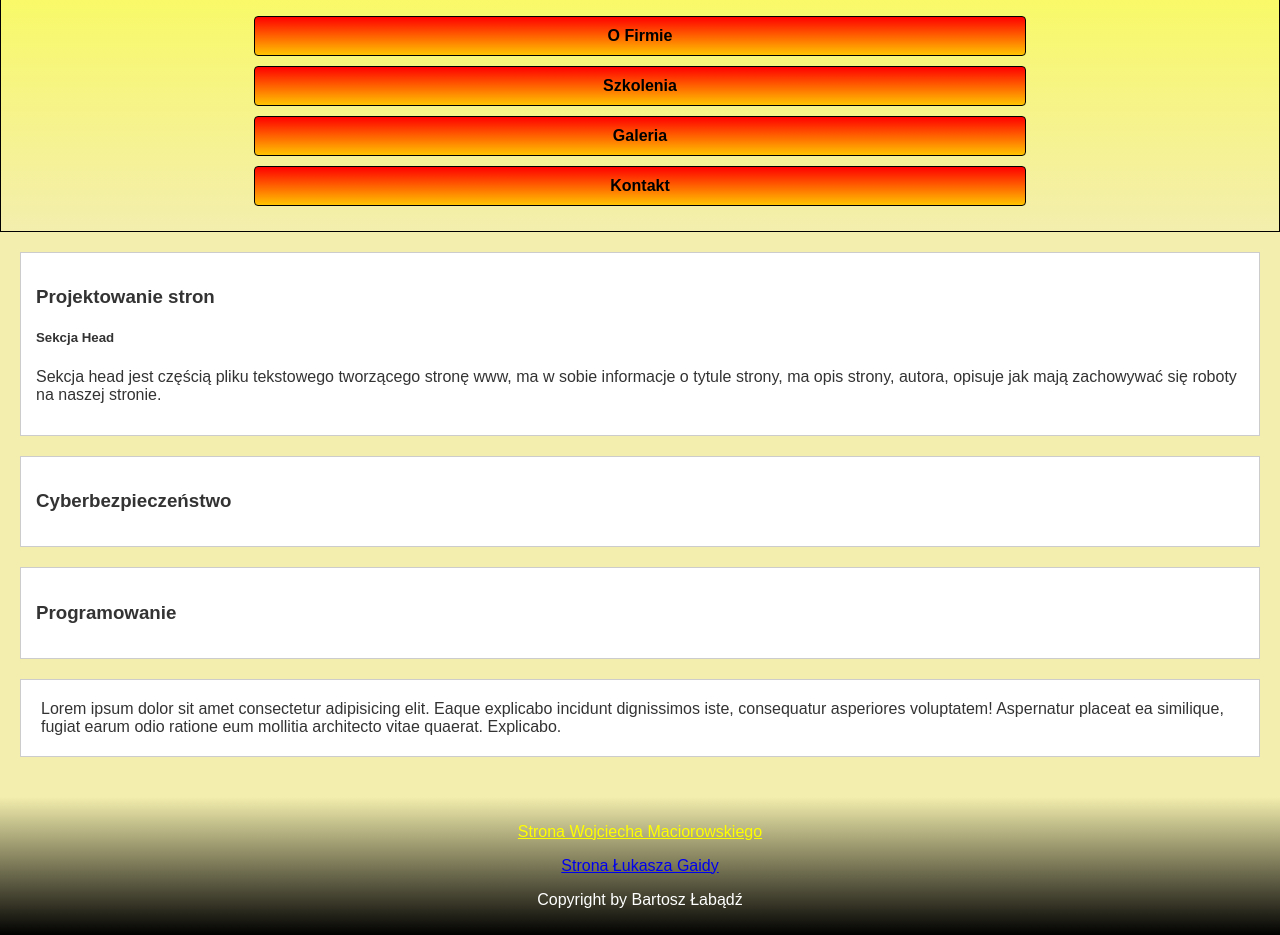
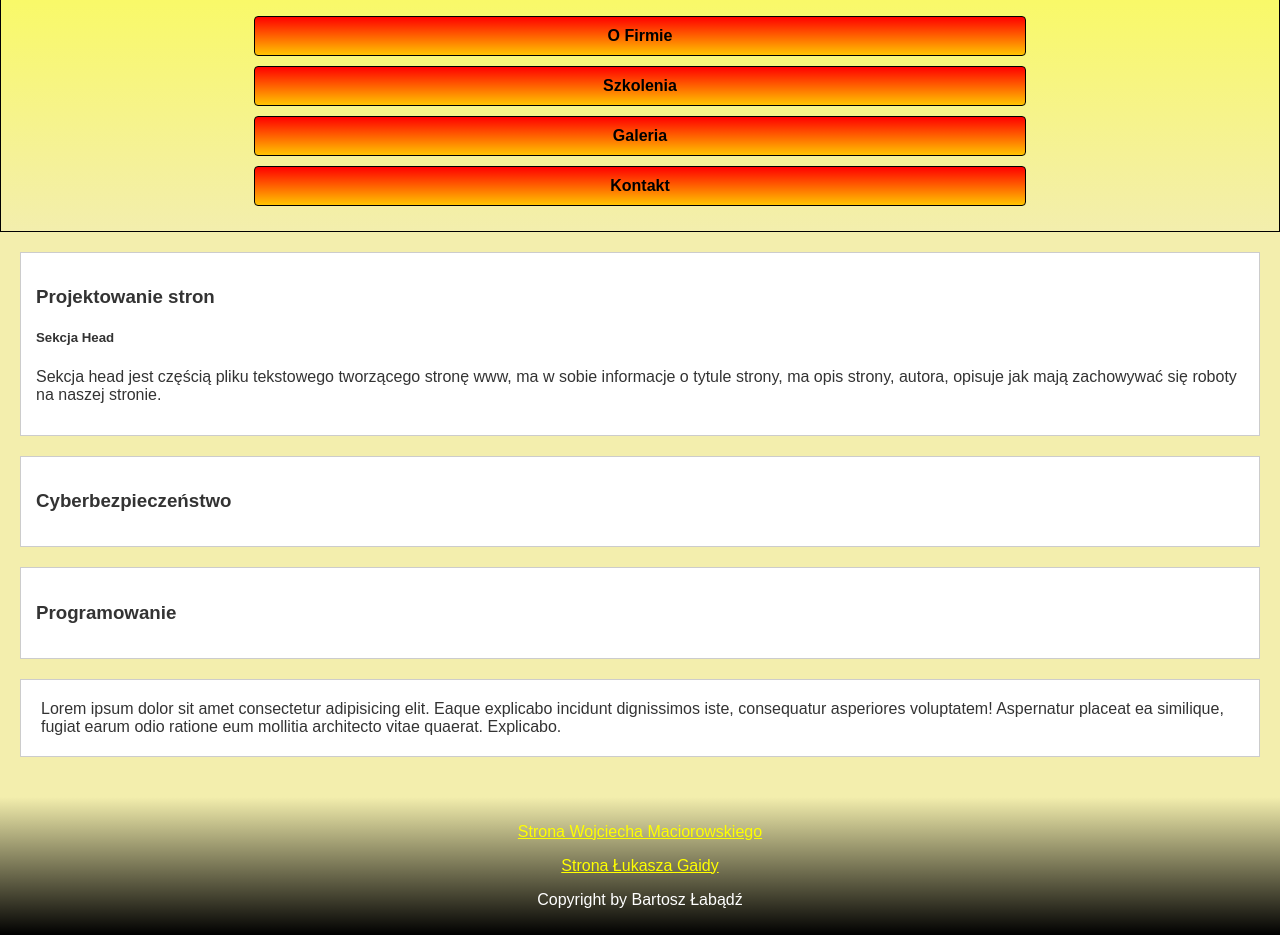
Before and after one commit to opilog12/Zesti, a plain HTML site: page index.html in a window 1280 px wide. Shown: the part 121-1056 px from the top of the page. Drawn offline with Linux system fonts and the light colour scheme.

Commit message:
Update index.html

```diff
--- a/index.html
+++ b/index.html
@@ -80,7 +80,7 @@
         <aside>
             <!-- Linki do innych stron -->
             <p><a href="https://asfaltowadroga.zsti.me/" style="color: yellow;">Strona Wojciecha Maciorowskiego</a></p>
-            <p><a href="https://gieldasite.zsti.me/">Strona Łukasza Gaidy</a></p>
+            <p><a href="https://gieldasite.zsti.me/" style="color: yellow;">Strona Łukasza Gaidy</a></p>
         </aside>
         <p>Copyright by Bartosz Łabądź</p>
     </footer>
```
